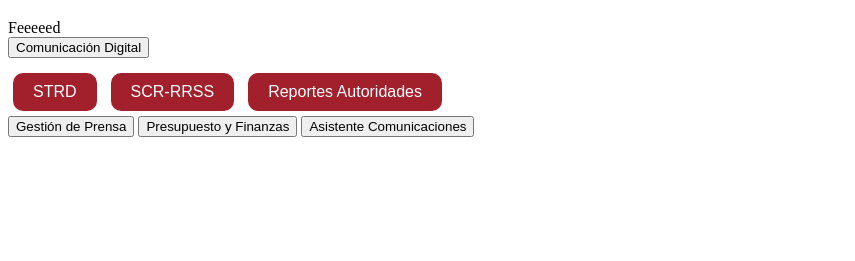
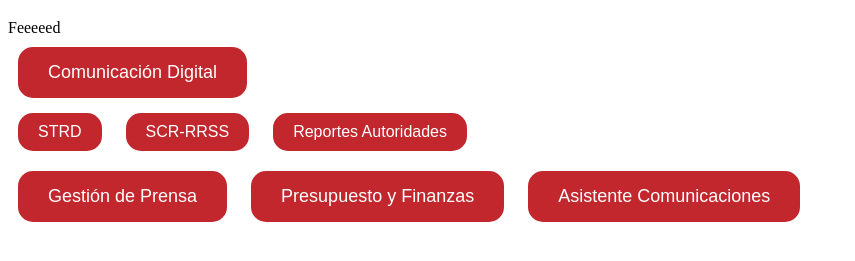
Before and after one commit to FeeeeeeD423/Principal.github.io, a plain HTML site: page index.html in a window 1280 px wide. Both pictures are taken after a click on the button "Comunicación Digital". Shown: the part 61-322 px from the top of the page, without its empty margins (0-855 px from the left). Drawn offline with Linux system fonts and the light colour scheme.

Commit message:
Update styles.css

```diff
--- a/styles.css
+++ b/styles.css
@@ -1,21 +1,29 @@
-/* Estilo de los Sub-botones */
-.sub-buttons-container {
-    display: none;
-    margin-top: 10px;
-}
-
-.sub-button {
-    background-color: #A2202C; /* Un rojo más oscuro para los sub-botones */
+/* Estilos comunes para todos los botones */
+.button, .sub-button {
+    background-color: #C1272D; /* Un rojo que parece coincidir con el de la imagen */
     color: white;
     border: none;
-    border-radius: 10px;
-    padding: 10px 20px;
-    font-size: 16px;
-    margin: 5px;
+    border-radius: 15px;
+    padding: 15px 30px;
+    font-size: 18px;
+    margin: 10px;
     cursor: pointer;
     transition: background-color 0.3s ease;
 }
 
-.sub-button:hover {
-    background-color: #900;
+.button:hover, .sub-button:hover {
+    background-color: #A2202C; /* Un rojo ligeramente más oscuro para el efecto hover */
 }
+
+/* Contenedor para los sub-botones */
+.sub-buttons-container {
+    display: none; /* oculto por defecto */
+    flex-direction: column;
+    align-items: center;
+}
+
+.sub-button {
+    padding: 10px 20px; /* un poco más pequeño que los botones principales */
+    font-size: 16px;
+    margin-top: 5px; /* espacio entre sub-botones */
+}
```
